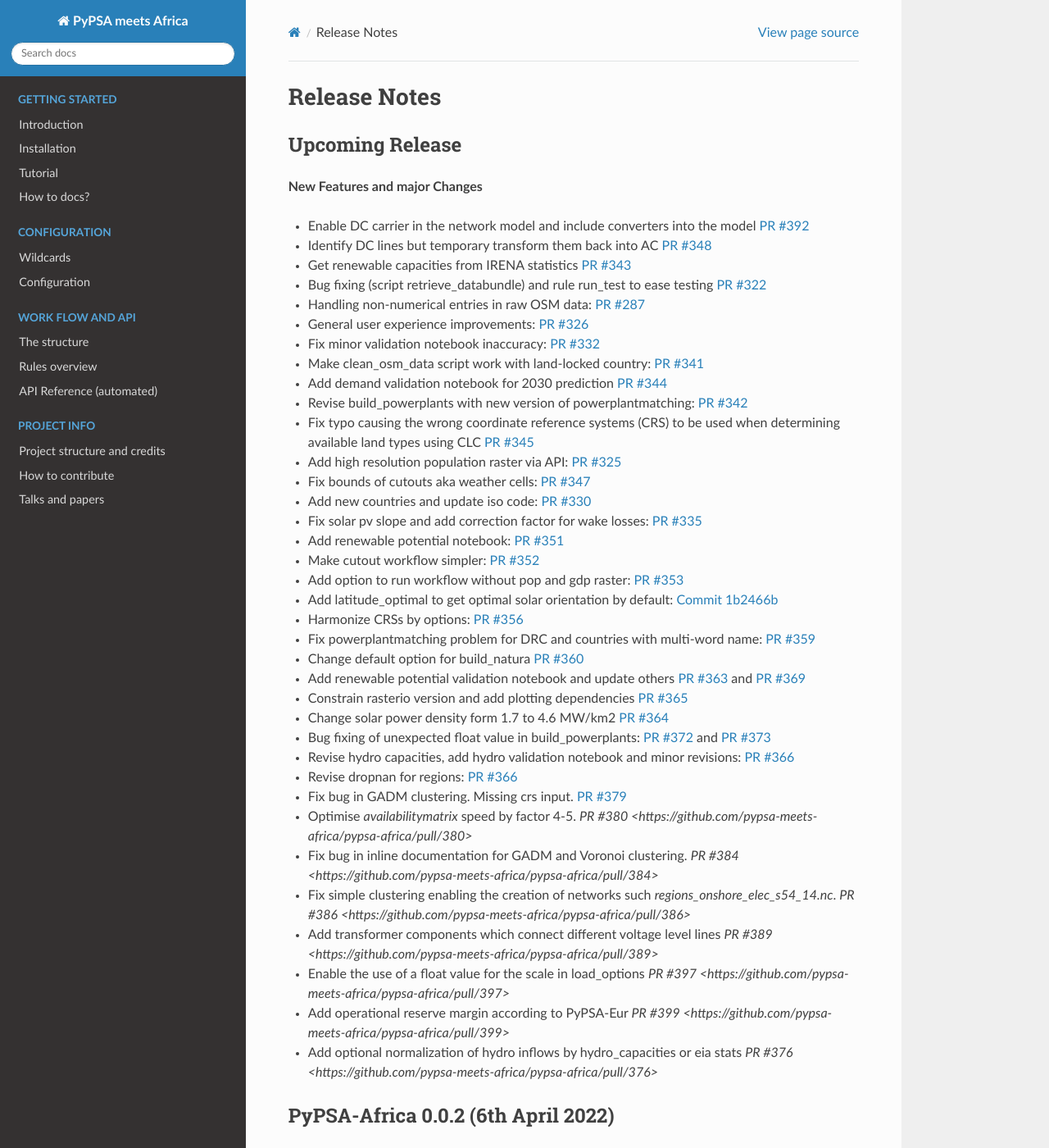
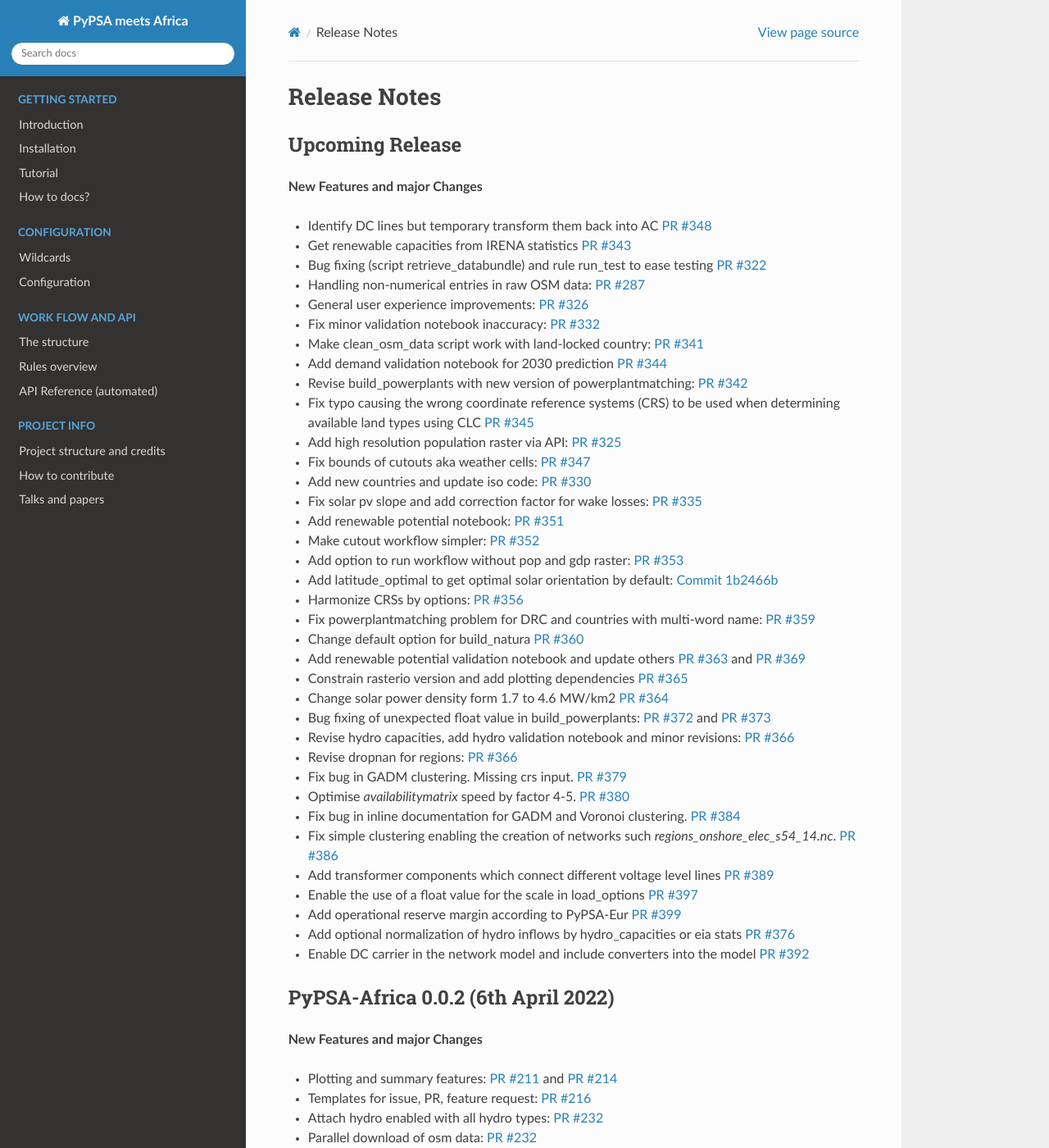
Before and after one commit to pypsa-meets-earth/pypsa-earth, a Sphinx documentation site: the page built from doc/release_notes.rst, in a window 1280 px wide and 1400 px high. Shown: the whole window at 82% size. Built offline with Sphinx 7.4.7 and the Read the Docs theme 2.0.0, drawn with Linux system fonts in a browser that asks for light colours; pages that are not in the unit, such as notebooks, are missing from menus; some of the changed lines change nothing that is shown.

Commit message:
Fix rst links formatting

```diff
--- a/doc/release_notes.rst
+++ b/doc/release_notes.rst
@@ -12,8 +12,6 @@
 ================
 
 **New Features and major Changes**
-
-* Enable DC carrier in the network model and include converters into the model `PR #392 <https://github.com/pypsa-meets-africa/pypsa-africa/pull/392>`__
 
 * Identify DC lines but temporary transform them back into AC `PR #348 <https://github.com/pypsa-meets-africa/pypsa-africa/pull/348>`__
 
@@ -71,19 +69,21 @@
 
 * Fix bug in GADM clustering. Missing crs input. `PR #379 <https://github.com/pypsa-meets-africa/pypsa-africa/pull/379>`_
 
-* Optimise `availabilitymatrix` speed by factor 4-5. `PR #380 <https://github.com/pypsa-meets-africa/pypsa-africa/pull/380>`
+* Optimise `availabilitymatrix` speed by factor 4-5. `PR #380 <https://github.com/pypsa-meets-africa/pypsa-africa/pull/380>`_
 
-* Fix bug in inline documentation for GADM and Voronoi clustering. `PR #384 <https://github.com/pypsa-meets-africa/pypsa-africa/pull/384>`
+* Fix bug in inline documentation for GADM and Voronoi clustering. `PR #384 <https://github.com/pypsa-meets-africa/pypsa-africa/pull/384>`_
 
-* Fix simple clustering enabling the creation of networks such `regions_onshore_elec_s54_14.nc`. `PR #386 <https://github.com/pypsa-meets-africa/pypsa-africa/pull/386>`
+* Fix simple clustering enabling the creation of networks such `regions_onshore_elec_s54_14.nc`. `PR #386 <https://github.com/pypsa-meets-africa/pypsa-africa/pull/386>`_
 
-* Add transformer components which connect different voltage level lines `PR #389 <https://github.com/pypsa-meets-africa/pypsa-africa/pull/389>`
+* Add transformer components which connect different voltage level lines `PR #389 <https://github.com/pypsa-meets-africa/pypsa-africa/pull/389>`_
 
-* Enable the use of a float value for the scale in load_options `PR #397 <https://github.com/pypsa-meets-africa/pypsa-africa/pull/397>`
+* Enable the use of a float value for the scale in load_options `PR #397 <https://github.com/pypsa-meets-africa/pypsa-africa/pull/397>`_
 
-* Add operational reserve margin according to PyPSA-Eur `PR #399 <https://github.com/pypsa-meets-africa/pypsa-africa/pull/399>`
+* Add operational reserve margin according to PyPSA-Eur `PR #399 <https://github.com/pypsa-meets-africa/pypsa-africa/pull/399>`_
 
-* Add optional normalization of hydro inflows by hydro_capacities or eia stats `PR #376 <https://github.com/pypsa-meets-africa/pypsa-africa/pull/376>`
+* Add optional normalization of hydro inflows by hydro_capacities or eia stats `PR #376 <https://github.com/pypsa-meets-africa/pypsa-africa/pull/376>`_
+
+* Enable DC carrier in the network model and include converters into the model `PR #392 <https://github.com/pypsa-meets-africa/pypsa-africa/pull/392>`_
 
 PyPSA-Africa 0.0.2 (6th April 2022)
 =====================================
```
